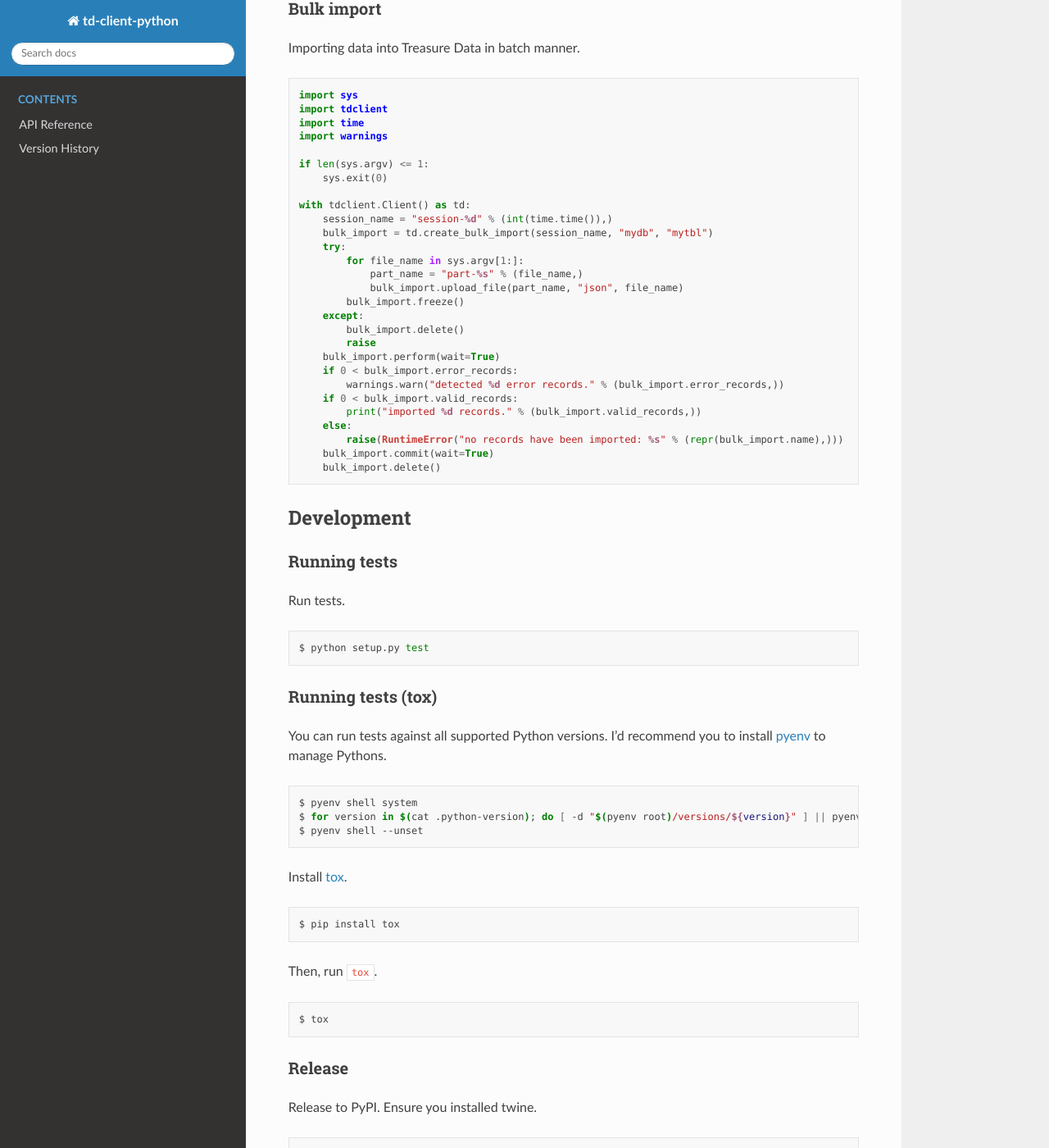
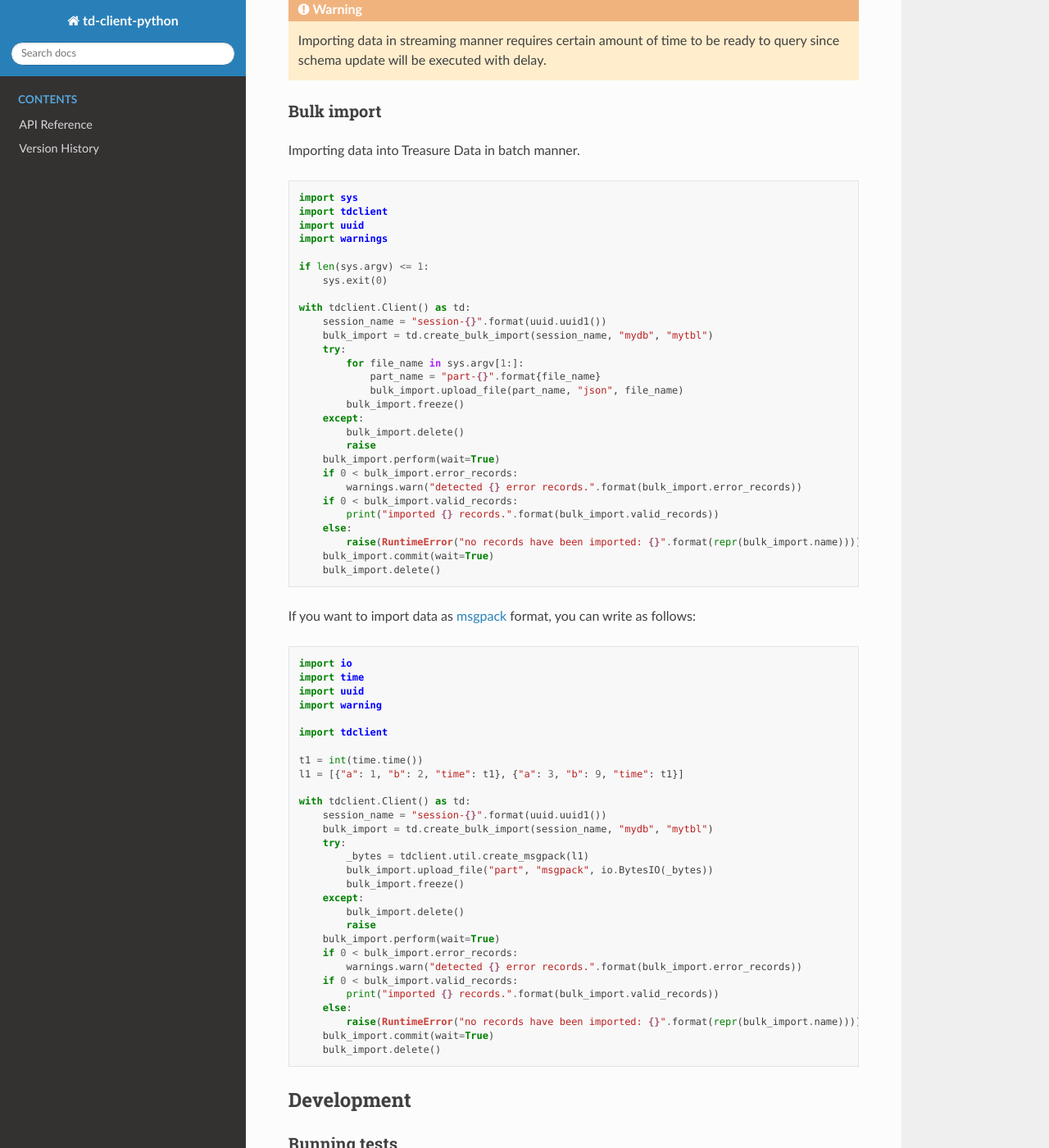
Before and after one commit to treasure-data/td-client-python, a Sphinx documentation site: the page built from docs/index.rst, in a window 1280 px wide and 1400 px high, scrolled down 2184 px. Shown: the whole window at 82% size. Built offline with Sphinx 7.4.7 and the Read the Docs theme 2.0.0, drawn with Linux system fonts in a browser that asks for light colours.

Commit message:
doc: add msgpack example to README with introducing util.create_msgpack()

```diff
--- a/README.rst
+++ b/README.rst
@@ -122,6 +122,11 @@ Importing data into Treasure Data in streaming manner, as similar as `fluentd <h
        for file_name in sys.argv[:1]:
            td.import_file("mydb", "mytbl", "csv", file_name)
 
+
+.. Warning::
+   Importing data in streaming manner requires certain amount of time to be ready to query since schema update will be
+   executed with delay.
+
 Bulk import
 ^^^^^^^^^^^
 
@@ -131,18 +136,18 @@ Importing data into Treasure Data in batch manner.
 
    import sys
    import tdclient
-   import time
+   import uuid
    import warnings
 
    if len(sys.argv) <= 1:
        sys.exit(0)
 
    with tdclient.Client() as td:
-       session_name = "session-%d" % (int(time.time()),)
+       session_name = "session-{}".format(uuid.uuid1())
        bulk_import = td.create_bulk_import(session_name, "mydb", "mytbl")
        try:
            for file_name in sys.argv[1:]:
-               part_name = "part-%s" % (file_name,)
+               part_name = "part-{}".format{file_name}
                bulk_import.upload_file(part_name, "json", file_name)
            bulk_import.freeze()
        except:
@@ -150,13 +155,49 @@ Importing data into Treasure Data in batch manner.
            raise
        bulk_import.perform(wait=True)
        if 0 < bulk_import.error_records:
-           warnings.warn("detected %d error records." % (bulk_import.error_records,))
+           warnings.warn("detected {} error records.".format(bulk_import.error_records))
        if 0 < bulk_import.valid_records:
-           print("imported %d records." % (bulk_import.valid_records,))
+           print("imported {} records.".format(bulk_import.valid_records))
        else:
-           raise(RuntimeError("no records have been imported: %s" % (repr(bulk_import.name),)))
+           raise(RuntimeError("no records have been imported: {}".format(repr(bulk_import.name))))
        bulk_import.commit(wait=True)
        bulk_import.delete()
+
+
+If you want to import data as `msgpack <https://msgpack.org/>`_ format, you can write as follows:
+
+.. code-block:: python
+
+   import io
+   import time
+   import uuid
+   import warning
+
+   import tdclient
+
+   t1 = int(time.time())
+   l1 = [{"a": 1, "b": 2, "time": t1}, {"a": 3, "b": 9, "time": t1}]
+
+   with tdclient.Client() as td:
+       session_name = "session-{}".format(uuid.uuid1())
+       bulk_import = td.create_bulk_import(session_name, "mydb", "mytbl")
+       try:
+           _bytes = tdclient.util.create_msgpack(l1)
+           bulk_import.upload_file("part", "msgpack", io.BytesIO(_bytes))
+           bulk_import.freeze()
+       except:
+           bulk_import.delete()
+           raise
+       bulk_import.perform(wait=True)
+       if 0 < bulk_import.error_records:
+           warnings.warn("detected {} error records.".format(bulk_import.error_records))
+       if 0 < bulk_import.valid_records:
+           print("imported {} records.".format(bulk_import.valid_records))
+       else:
+           raise(RuntimeError("no records have been imported: {}".format(repr(bulk_import.name))))
+       bulk_import.commit(wait=True)
+       bulk_import.delete()
+
 
 Development
 -----------
```
Also changed, not shown: docs/api/misc.rst (+10 -0 lines), 3 other files.
